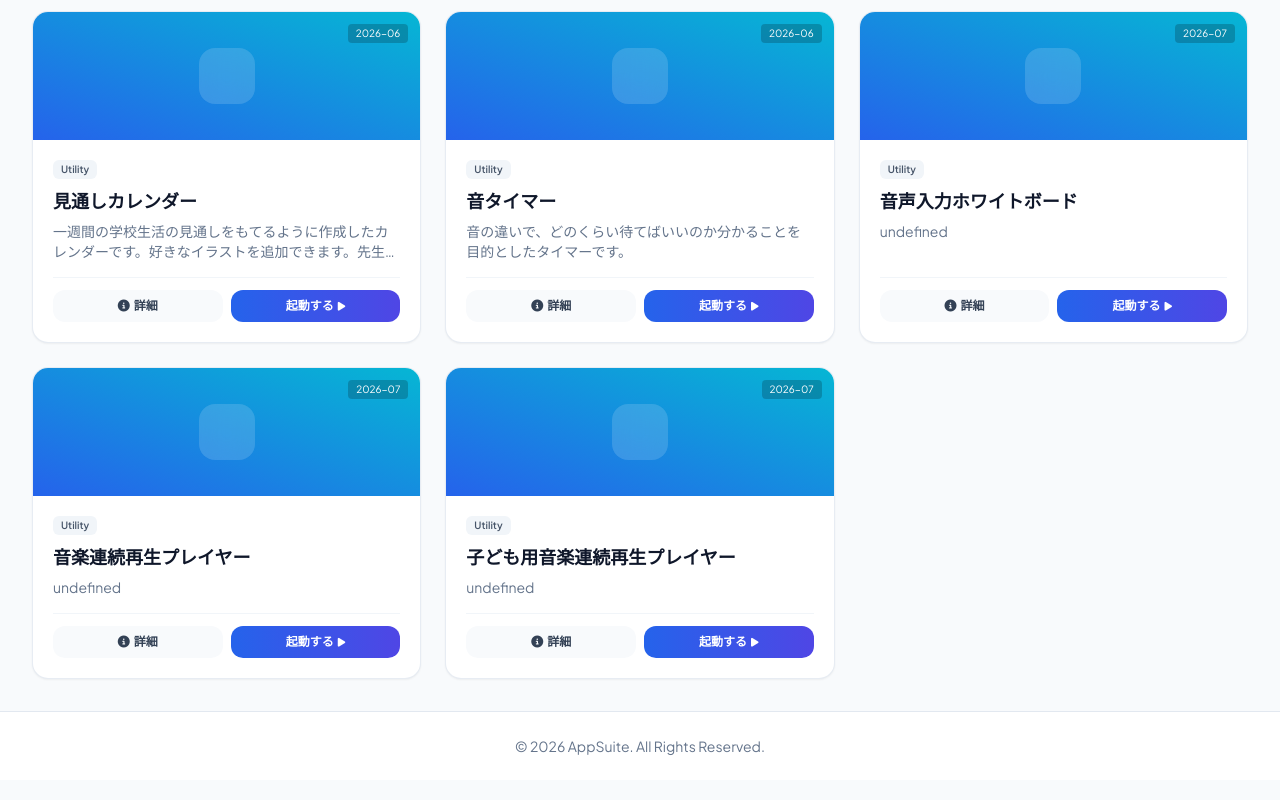
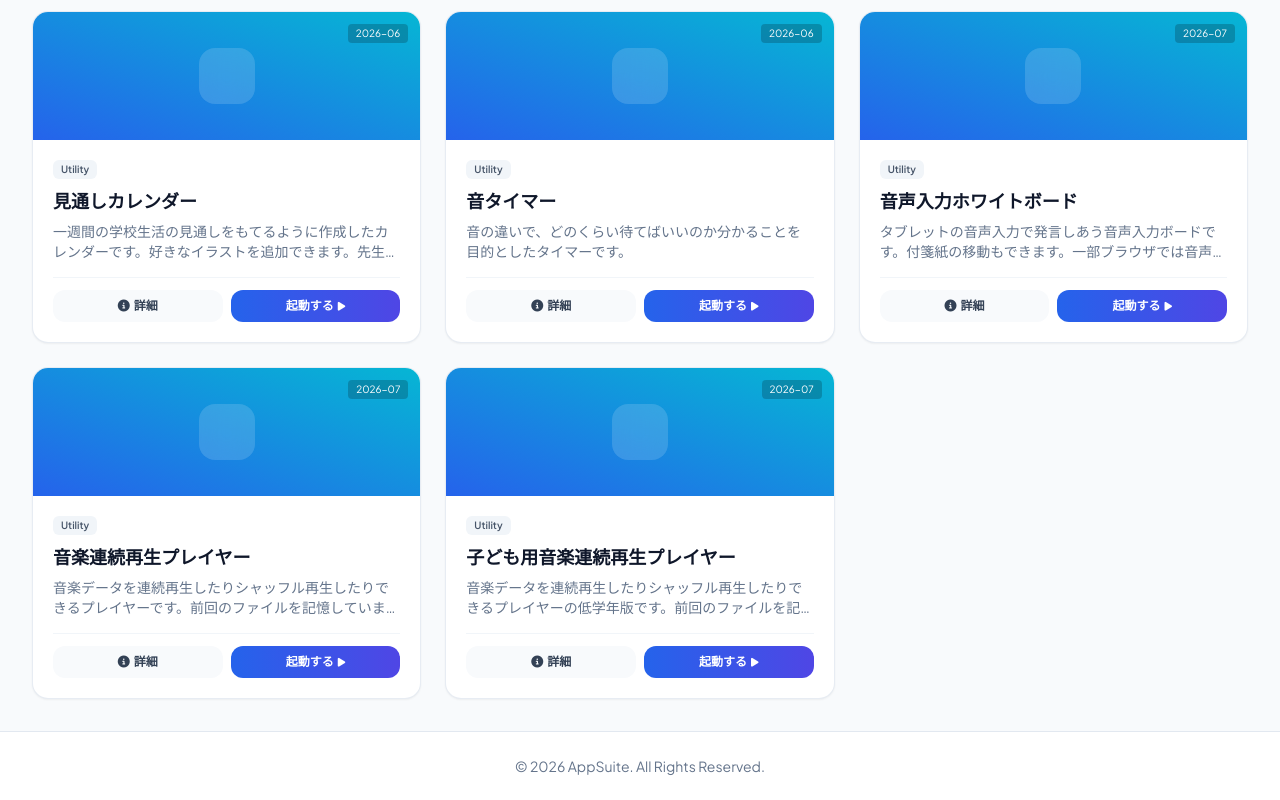
Before and after one commit to nakatasapporo-create/nakatasapporo-create.github.io, a plain HTML site: page index.html in a window 1280 px wide. Shown: the part 2647-3447 px from the top of the page. Drawn offline with nearby package versions, Linux system fonts and the light colour scheme.

Commit message:
Update index.html

```diff
--- a/index.html
+++ b/index.html
@@ -349,7 +349,7 @@
         {
         id: "minna",
         title: "音声入力ホワイトボード",
-        descripttion: "タブレットの音声入力で発言しあう音声入力ボードです。付箋紙の移動もできます。一部ブラウザでは音声入力がうまくいかない場合があります。",
+        description: "タブレットの音声入力で発言しあう音声入力ボードです。付箋紙の移動もできます。一部ブラウザでは音声入力がうまくいかない場合があります。",
         category: "utility",
         tags: ["Utility"],
         icon: "fa-solid fa-chart-kanban",
@@ -360,7 +360,7 @@
       {
         id: "ongaku",
         title: "音楽連続再生プレイヤー",
-        descripttion: "音楽データを連続再生したりシャッフル再生したりできるプレイヤーです。",
+        description: "音楽データを連続再生したりシャッフル再生したりできるプレイヤーです。前回のファイルを記憶しています。",
         category: "utility",
         tags: ["Utility"],
         icon: "fa-solid fa-chart-kanban",
@@ -371,7 +371,7 @@
       {
         id: "ongakukid",
         title: "子ども用音楽連続再生プレイヤー",
-        descripttion: "音楽データを連続再生したりシャッフル再生したりできるプレイヤーの低学年版です。",
+        description: "音楽データを連続再生したりシャッフル再生したりできるプレイヤーの低学年版です。前回のファイルを記憶しています。",
         category: "utility",
         tags: ["Utility"],
         icon: "fa-solid fa-chart-kanban",
```
